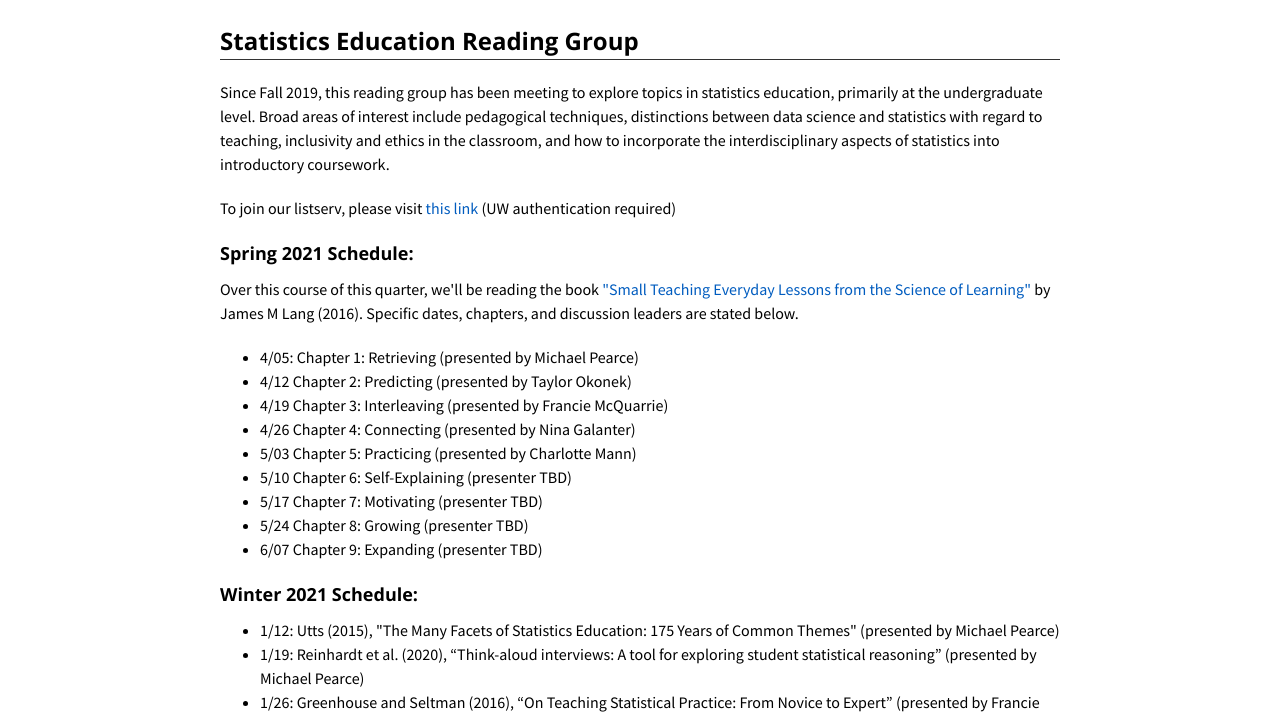
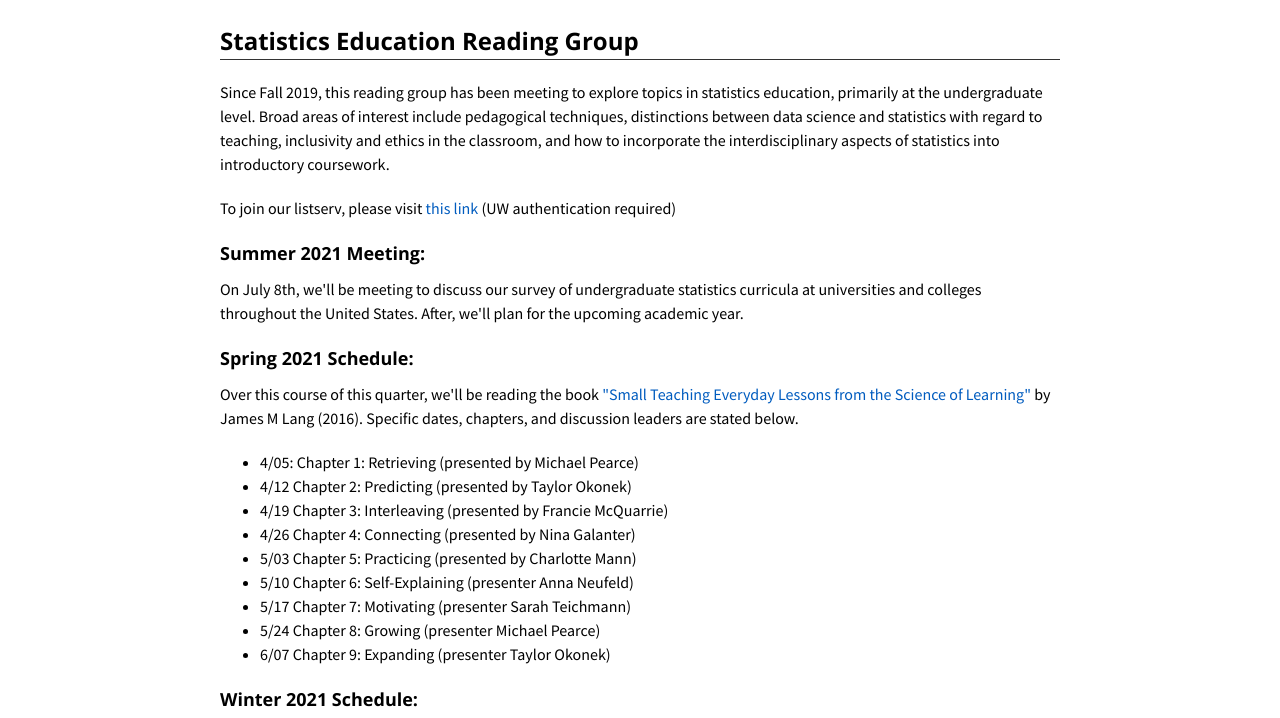
Before and after one commit to pearce790/pearce790.github.io, a plain HTML site: page statedrg.html in a window 1280 px wide. Shown: the part 73-791 px from the top of the page. Drawn offline with nearby package versions, Linux system fonts and the light colour scheme.

Commit message:
Updated Spring 2021/Summer 2021 descriptions

```diff
--- a/statedrg.html
+++ b/statedrg.html
@@ -41,6 +41,11 @@
               To join our listserv, please visit <a href="http://mailman.u.washington.edu/mailman/listinfo/stated_rg/">this link</a> (UW authentication required)
             </p>
 
+            <h3>Summer 2021 Meeting:</h3>
+            <p class="text">
+              On July 8th, we'll be meeting to discuss our survey of undergraduate statistics curricula at universities and colleges throughout the United States. After, we'll plan for the upcoming academic year.
+            </p>
+
             <h3>Spring 2021 Schedule:</h3>
             <p class="text">
               Over this course of this quarter, we'll be reading the book <a href="https://alliance-primo.hosted.exlibrisgroup.com/permalink/f/kjtuig/CP71252844320001451">"Small Teaching Everyday Lessons from the Science of Learning"</a> by James M Lang (2016). Specific dates, chapters, and discussion leaders are stated below.
@@ -51,10 +56,10 @@
               <li>4/19 Chapter 3: Interleaving (presented by Francie McQuarrie)</li>
               <li>4/26 Chapter 4: Connecting (presented by Nina Galanter)</li>
               <li>5/03 Chapter 5: Practicing (presented by Charlotte Mann)</li>
-              <li>5/10 Chapter 6: Self-Explaining (presenter TBD)</li>
-              <li>5/17 Chapter 7: Motivating (presenter TBD)</li>
-              <li>5/24 Chapter 8: Growing (presenter TBD)</li>
-              <li>6/07 Chapter 9: Expanding (presenter TBD)</li>
+              <li>5/10 Chapter 6: Self-Explaining (presenter Anna Neufeld)</li>
+              <li>5/17 Chapter 7: Motivating (presenter Sarah Teichmann)</li>
+              <li>5/24 Chapter 8: Growing (presenter Michael Pearce)</li>
+              <li>6/07 Chapter 9: Expanding (presenter Taylor Okonek)</li>
             </ul>
 
             <h3>Winter 2021 Schedule:</h3>
```
